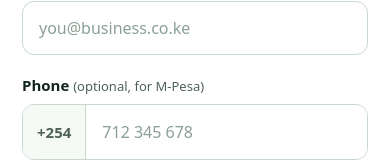
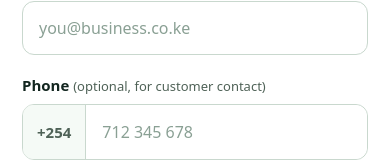
Before and after one commit to learninghub44/kenya-multitenant-commerce-docs, a Next.js app: page /register in a window 390 px wide. Shown: the part 580-747 px from the top of the page. Built offline with nearby package versions, Linux system fonts and the light colour scheme; no server answers.

Commit message:
fix(auth): clarify optional phone use during registration

```diff
--- a/src/app/auth/auth-form.tsx
+++ b/src/app/auth/auth-form.tsx
@@ -180,7 +180,7 @@ export default function AuthForm({ variant }: { variant: Variant }) {
         </div>
         {isRegister && (
           <div className="field">
-            <label htmlFor="phone">Phone <span className="optional">(optional, for M-Pesa)</span></label>
+            <label htmlFor="phone">Phone <span className="optional">(optional, for customer contact)</span></label>
             <div className="phone-field">
               <span aria-hidden="true">+254</span>
               <input id="phone" type="tel" inputMode="tel" autoComplete="tel-national" placeholder="712 345 678" maxLength={20} value={phone} onChange={e => setPhone(e.target.value)} />
```
